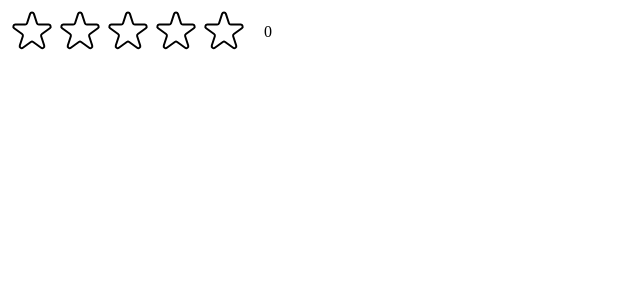
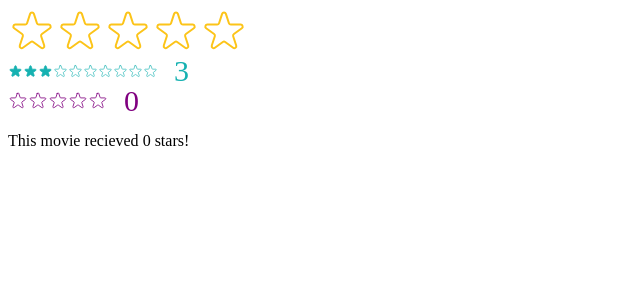
Before and after one commit to mdxramos64136/react-practice-movie, a React (Create React App) app: page / in a window 1280 px wide. Shown: the top 300 px of the page, without its empty margins (0-640 px from the left). Built offline with nearby package versions, Linux system fonts and the light colour scheme.

Commit message:
setting messages to the ratings and type for the props

```diff
--- a/src/StarRating.js
+++ b/src/StarRating.js
@@ -1,4 +1,6 @@
+import { hover } from "@testing-library/user-event/dist/hover";
 import { useState } from "react";
+import PropTypes from "prop-types";
 
 /* By putting the syle object here it wont be regenerated
 each time the component renders. */
@@ -12,72 +14,77 @@ const starContainerStyle = {
   display: "flex",
 };
 
-const textStyle = {
-  lineHeight: "1",
-  margin: "0",
+// Setting the type of props...
+StarRating.propTypes = {
+  maxRating: PropTypes.number,
+  defaultRating: PropTypes.number,
+  color: PropTypes.string,
+  size: PropTypes.number,
+  messages: PropTypes.array,
+  className: PropTypes.string,
+  onExtRating: PropTypes.func,
 };
 
-//Aplicando width e height no span, o SVG passou a ter área visível
-// para ser exibido.
-const starStyle = {
-  width: "48px",
-  height: "48px",
-  display: "block",
-  cursor: "pointer",
-};
+export default function StarRating({ maxRating = 5, color = "#fcc419", size = 48, className = "", messages = [], defaultRating = 0, onExtRating }) {
+  //In this case specifically, there is no problem to set the state with the prop  value as it wont be
+  const [rating, setRating] = useState(defaultRating);
+  const [hover, setHover] = useState(0); // This is used to highlight the stars when hovering over them
 
-// setting the default value of maxRating to 5
-// and destructuring the props object to get the value of maxRating
-export default function StarRating({ maxRating = 5 }) {
-  const [rating, setRating] = useState(0);
+  const textStyle = {
+    lineHeight: "1",
+    margin: "0",
+    color,
+    fontSize: `${30}px`, //if the property has the same name you dont need to expecify color: colorProp (this one comes from the {...})
+  };
 
   function handleRating(ratingGiven) {
     setRating(ratingGiven);
+    onExtRating(ratingGiven);
   }
 
   return (
     <>
-      <div style={containerStyle}>
+      <div style={containerStyle} className={className}>
         <div style={starContainerStyle}>
           {Array.from({ length: maxRating }, (_, i) => (
             <Star
               key={i}
               onClickProp={() => handleRating(i + 1)} //When the click happens, execute this anonymous function that calls handleRating
-              full={rating >= i + 1}
+              full={hover ? hover >= i + 1 : rating >= i + 1}
+              hoverInProp={() => setHover(i + 1)} /*set to the rating of the current star */
+              hoverOutProp={() => setHover(0)} /*set to 0 when mouse leaves the star */
+              colorProp={color}
+              sizeProp={size}
             />
           ))}
         </div>
-        <p style={textStyle}>{rating || 0}</p>
+        {/* 1st, we need to check if there are  messages in the array and also if its nº
+        is = to the number of stars (masRating). Ex.: it doesn't male sennse if we have 5 stars ans 2 msgs.
+        If so, display message at the same position of the star. -1 because we need
+        to convert to 0 base array, as rating was add to 1 before( i+1)*/}
+        <p style={textStyle}>{messages.length === maxRating ? messages[hover ? hover - 1 : rating - 1] : hover || rating || 0}</p>
       </div>
     </>
   );
 }
 
-function Star({ onClickProp, full }) {
+function Star({ onClickProp, full, hoverInProp, hoverOutProp, sizeProp, colorProp }) {
+  const starStyle = {
+    width: `${sizeProp}px`,
+    height: `${sizeProp}px`,
+    display: "block",
+    cursor: "pointer",
+  };
+  //
   return (
-    <span
-      style={starStyle}
-      onClick={onClickProp}>
+    <span style={starStyle} onClick={onClickProp} onMouseEnter={hoverInProp} onMouseLeave={hoverOutProp}>
       {full ? (
-        <svg
-          xmlns="http://www.w3.org/2000/svg"
-          viewBox="0 0 20 20"
-          fill="#000"
-          stroke="#000">
+        <svg xmlns="http://www.w3.org/2000/svg" viewBox="0 0 20 20" fill={colorProp} stroke={colorProp}>
           <path d="M9.049 2.927c.3-.921 1.603-.921 1.902 0l1.07 3.292a1 1 0 00.95.69h3.462c.969 0 1.371 1.24.588 1.81l-2.8 2.034a1 1 0 00-.364 1.118l1.07 3.292c.3.921-.755 1.688-1.54 1.118l-2.8-2.034a1 1 0 00-1.175 0l-2.8 2.034c-.784.57-1.838-.197-1.539-1.118l1.07-3.292a1 1 0 00-.364-1.118L2.98 8.72c-.783-.57-.38-1.81.588-1.81h3.461a1 1 0 00.951-.69l1.07-3.292z" />
         </svg>
       ) : (
-        <svg
-          xmlns="http://www.w3.org/2000/svg"
-          fill="none"
-          viewBox="0 0 24 24"
-          stroke="#000">
-          <path
-            strokeLinecap="round"
-            strokeLinejoin="round"
-            strokeWidth="{2}"
-            d="M11.049 2.927c.3-.921 1.603-.921 1.902 0l1.519 4.674a1 1 0 00.95.69h4.915c.969 0 1.371 1.24.588 1.81l-3.976 2.888a1 1 0 00-.363 1.118l1.518 4.674c.3.922-.755 1.688-1.538 1.118l-3.976-2.888a1 1 0 00-1.176 0l-3.976 2.888c-.783.57-1.838-.197-1.538-1.118l1.518-4.674a1 1 0 00-.363-1.118l-3.976-2.888c-.784-.57-.38-1.81.588-1.81h4.914a1 1 0 00.951-.69l1.519-4.674z"
-          />
+        <svg xmlns="http://www.w3.org/2000/svg" fill="none" viewBox="0 0 24 24" stroke={colorProp}>
+          <path strokeLinecap="round" strokeLinejoin="round" strokeWidth="{2}" d="M11.049 2.927c.3-.921 1.603-.921 1.902 0l1.519 4.674a1 1 0 00.95.69h4.915c.969 0 1.371 1.24.588 1.81l-3.976 2.888a1 1 0 00-.363 1.118l1.518 4.674c.3.922-.755 1.688-1.538 1.118l-3.976-2.888a1 1 0 00-1.176 0l-3.976 2.888c-.783.57-1.838-.197-1.538-1.118l1.518-4.674a1 1 0 00-.363-1.118l-3.976-2.888c-.784-.57-.38-1.81.588-1.81h4.914a1 1 0 00.951-.69l1.519-4.674z" />
         </svg>
       )}
     </span>
--- a/src/index.js
+++ b/src/index.js
@@ -1,13 +1,30 @@
-import React from "react";
+import React, { useState } from "react";
 import ReactDOM from "react-dom/client";
 //import "./index.css";
 //import App from "./App";
 import StarRating from "./StarRating";
 
+//Using in a an external component:
+function Test() {
+  //state to set the rating:
+  //When called in the StarRating.js component, setExtRating will
+  // update the state extRating
+  const [extRating, setExtRating] = useState(0);
+
+  return (
+    <>
+      <StarRating maxRating={5} size={20} color="purple" onExtRating={setExtRating} />
+      <p>This movie recieved {extRating} stars!</p>
+    </>
+  );
+}
+
 const root = ReactDOM.createRoot(document.getElementById("root"));
 root.render(
   <React.StrictMode>
     {/* Passing a prop to be used in StarRatings.js file */}
-    <StarRating masRating={5} />
+    <StarRating maxRating={5} messages={["Terrible", "Bad", "Okey", "Good", "Amazing"]} />
+    <StarRating maxRating={10} size={15} color="#16b1b1" defaultRating={3} />
+    <Test />
   </React.StrictMode>
 );
```
